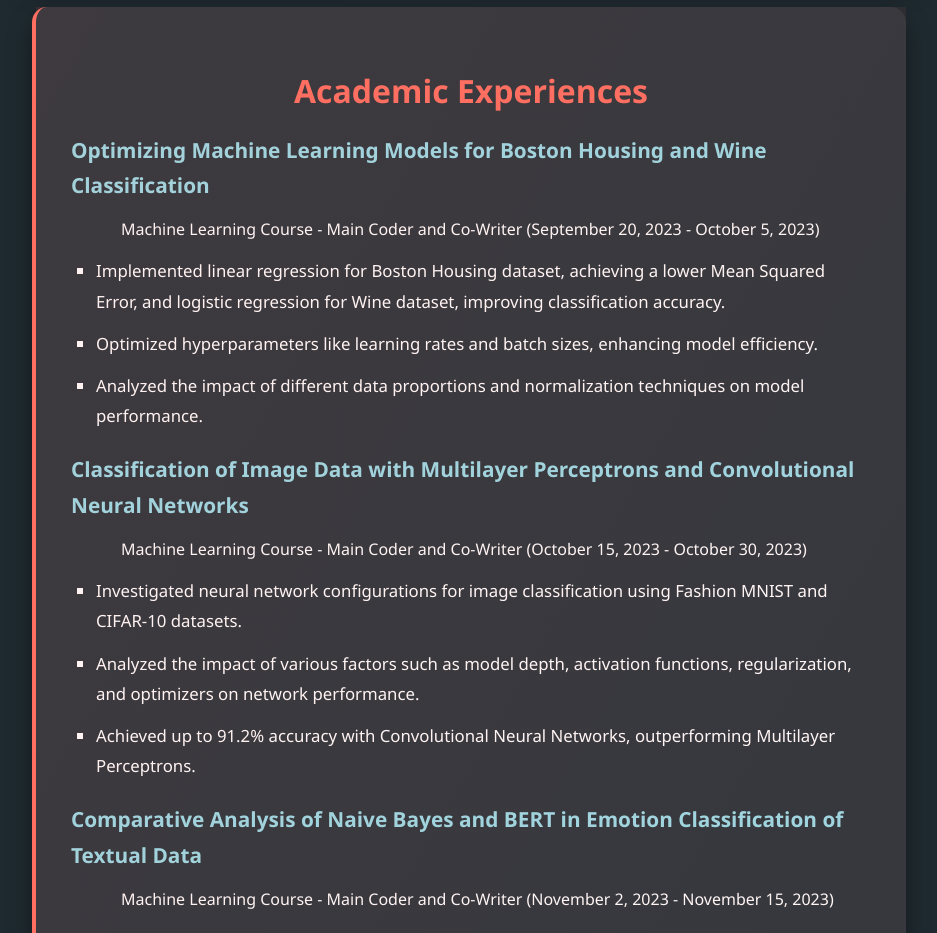
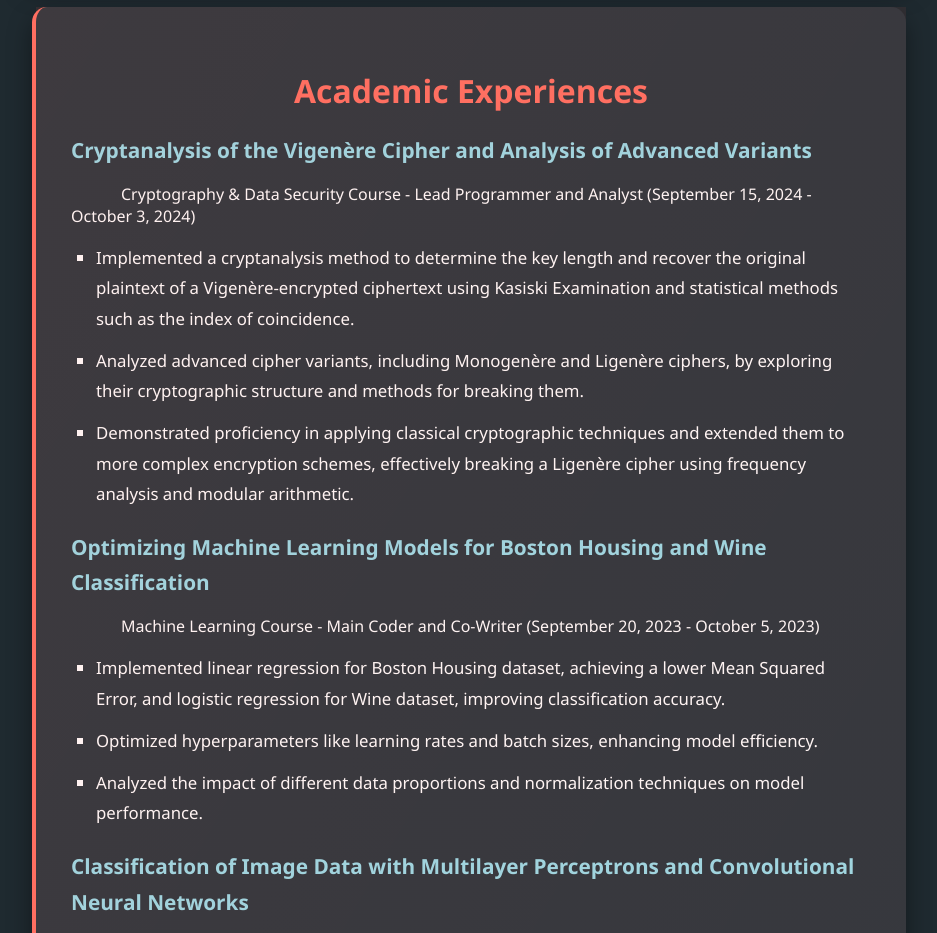
Before and after one commit to JiahangWang/JiahangWang.github.io, a plain HTML site: page index.html in a window 1280 px wide. Shown: the part 2680-3613 px from the top of the page, without its empty margins (171-1108 px from the left). Drawn offline with Linux system fonts and the light colour scheme.

Commit message:
Update index.html

```diff
--- a/index.html
+++ b/index.html
@@ -558,6 +558,16 @@
 <section id="project-experience">
     <h2>Academic Experiences</h2>
 
+
+    <p><strong>Cryptanalysis of the Vigenère Cipher and Analysis of Advanced Variants</strong></p>
+    <span>Cryptography & Data Security Course - Lead Programmer and Analyst (September 15, 2024 - October 3, 2024)</span>
+    <ul>
+        <li>Implemented a cryptanalysis method to determine the key length and recover the original plaintext of a Vigenère-encrypted ciphertext using Kasiski Examination and statistical methods such as the index of coincidence.</li>
+        <li>Analyzed advanced cipher variants, including Monogenère and Ligenère ciphers, by exploring their cryptographic structure and methods for breaking them.</li>
+        <li>Demonstrated proficiency in applying classical cryptographic techniques and extended them to more complex encryption schemes, effectively breaking a Ligenère cipher using frequency analysis and modular arithmetic.</li>
+    </ul>
+
+
     <p><strong>Optimizing Machine Learning Models for Boston Housing and Wine Classification</strong></p>
     <span>Machine Learning Course - Main Coder and Co-Writer (September 20, 2023 - October 5, 2023)</span>
     <ul>
```
